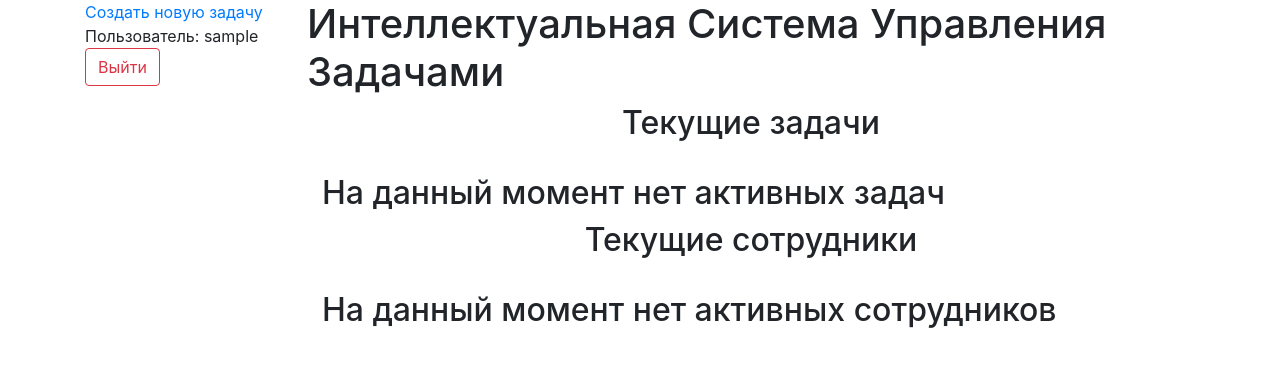
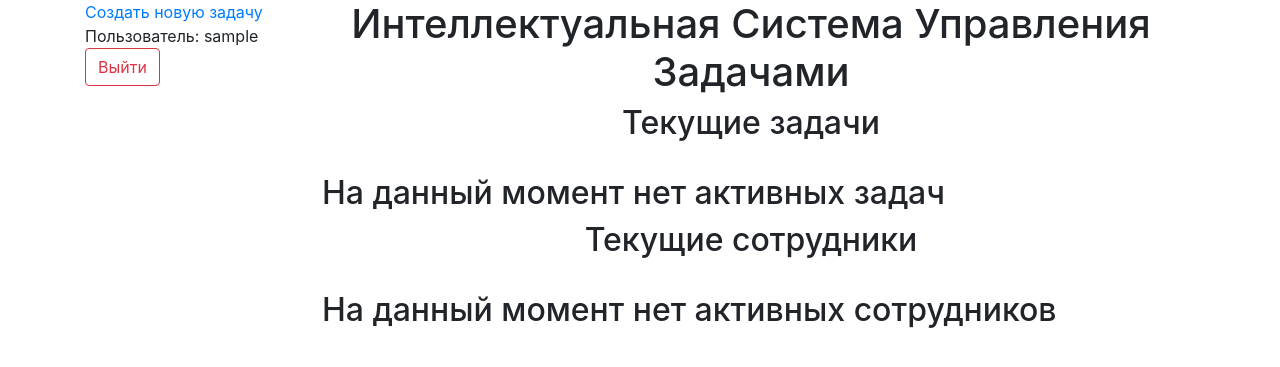
Before and after one commit to iBearchic/rascomTM, a Flask app: page / in a window 1280 px wide. Shown: the top 367 px of the page. Run offline with Flask 3, Linux system fonts and the light colour scheme; the visitor is signed in with stand-in values (Sample User, id 1); data that the repository does not hold is empty; some libraries are stand-ins or nearby versions.

Commit message:
few changes

```diff
--- a/app/static/css/main.css
+++ b/app/static/css/main.css
@@ -19,6 +19,6 @@
     align-items: center;
 }
 
-h2{
+h2, .mainlable{
     text-align: center;
 }
--- a/app/templates/home.html
+++ b/app/templates/home.html
@@ -1,7 +1,7 @@
 {% extends "layout.html" %}
 
 {% block content %}
-<h1>Интеллектуальная Система Управления Задачами</h1>
+<h1 class="mainlable">Интеллектуальная Система Управления Задачами</h1>
 
 {% with messages = get_flashed_messages(with_categories=true) %}
         {% if messages %}
```
